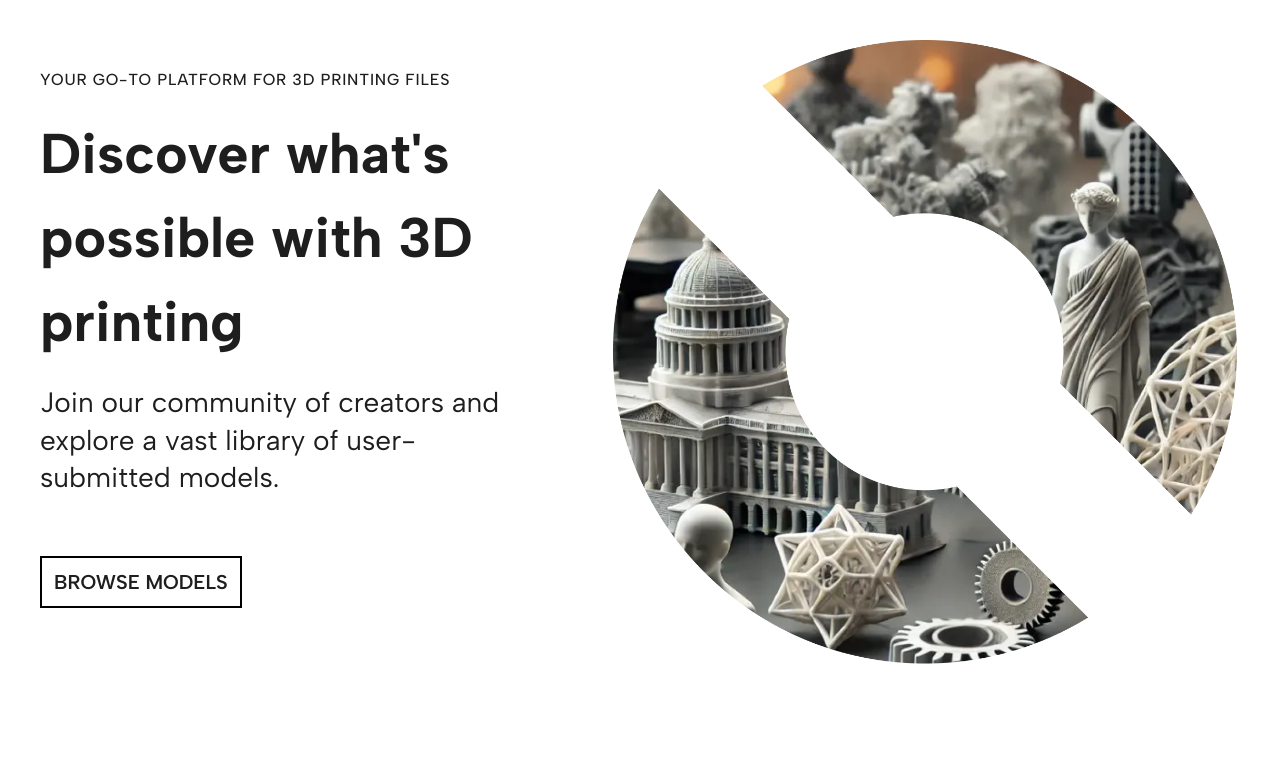
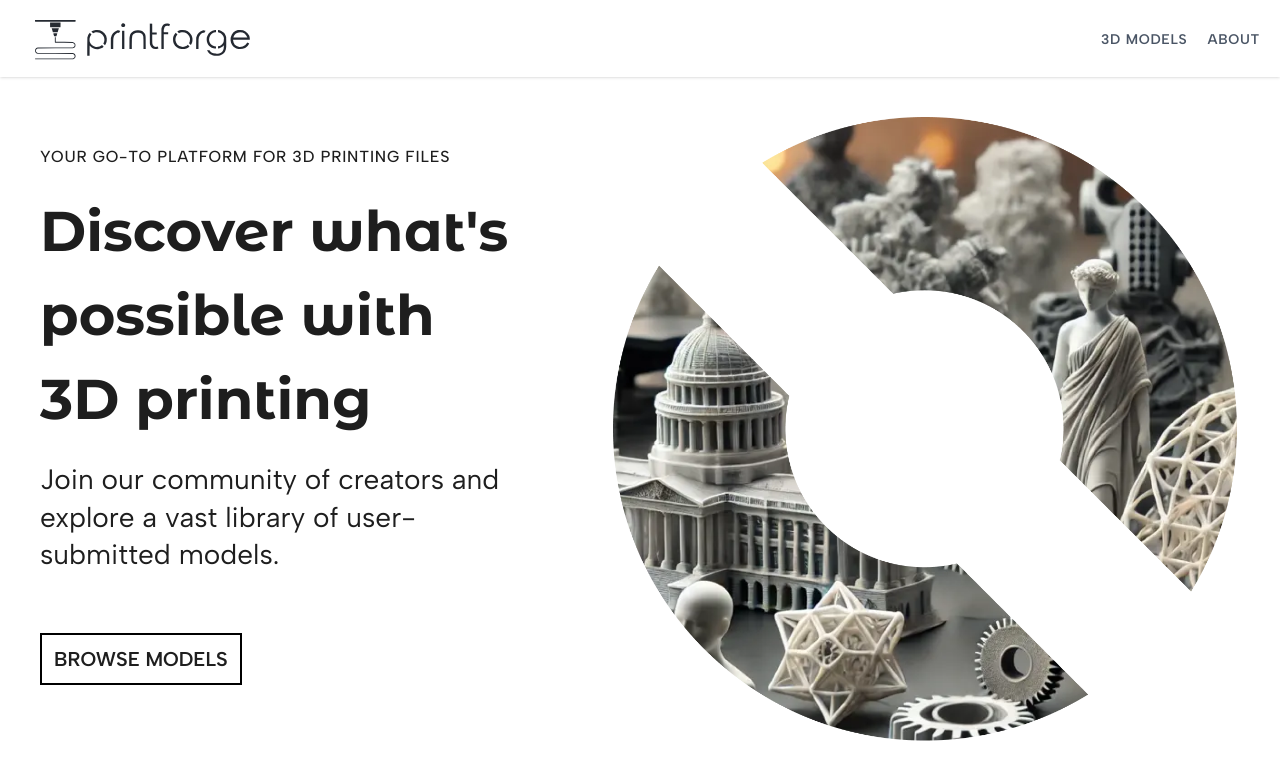
Before and after one commit to svenvos/print-forge, a Next.js app: page / in a window 1280 px wide. Shown: the top 780 px of the page. Built offline with nearby package versions, Linux system fonts and the light colour scheme.

Commit message:
Imported the Header component and rendered it in order to see it on every page in the app.

```diff
--- a/app/layout.tsx
+++ b/app/layout.tsx
@@ -1,6 +1,7 @@
 import type { Metadata } from "next";
 import { Montserrat_Alternates, Albert_Sans } from "next/font/google";
 import "./globals.css";
+import Header from "./Header";
 
 export const metadata: Metadata = {
     title: "PrintForge",
@@ -10,19 +11,23 @@ export const metadata: Metadata = {
 export const montserrat = Montserrat_Alternates({
     weight: "700",
     style: "normal",
-    subsets: ["latin"]
+    subsets: ["latin"],
+    display: "swap",
+    variable: "--montserrat-alternates"
 });
 
 export const albertSans = Albert_Sans({
     weight: ["400", "500", "600", "700"],
     style: "normal",
-    subsets: ["latin"]
+    subsets: ["latin"],
+    display: "swap"
 });
 
 export default function RootLayout({children}: Readonly<{children: React.ReactNode}>) {
     return (
         <html lang="en">
-        <body className={albertSans.className}>
+        <body className={`${albertSans.className} ${montserrat.variable}`}>
+            <Header />
             {children}
         </body>
         </html>
```
